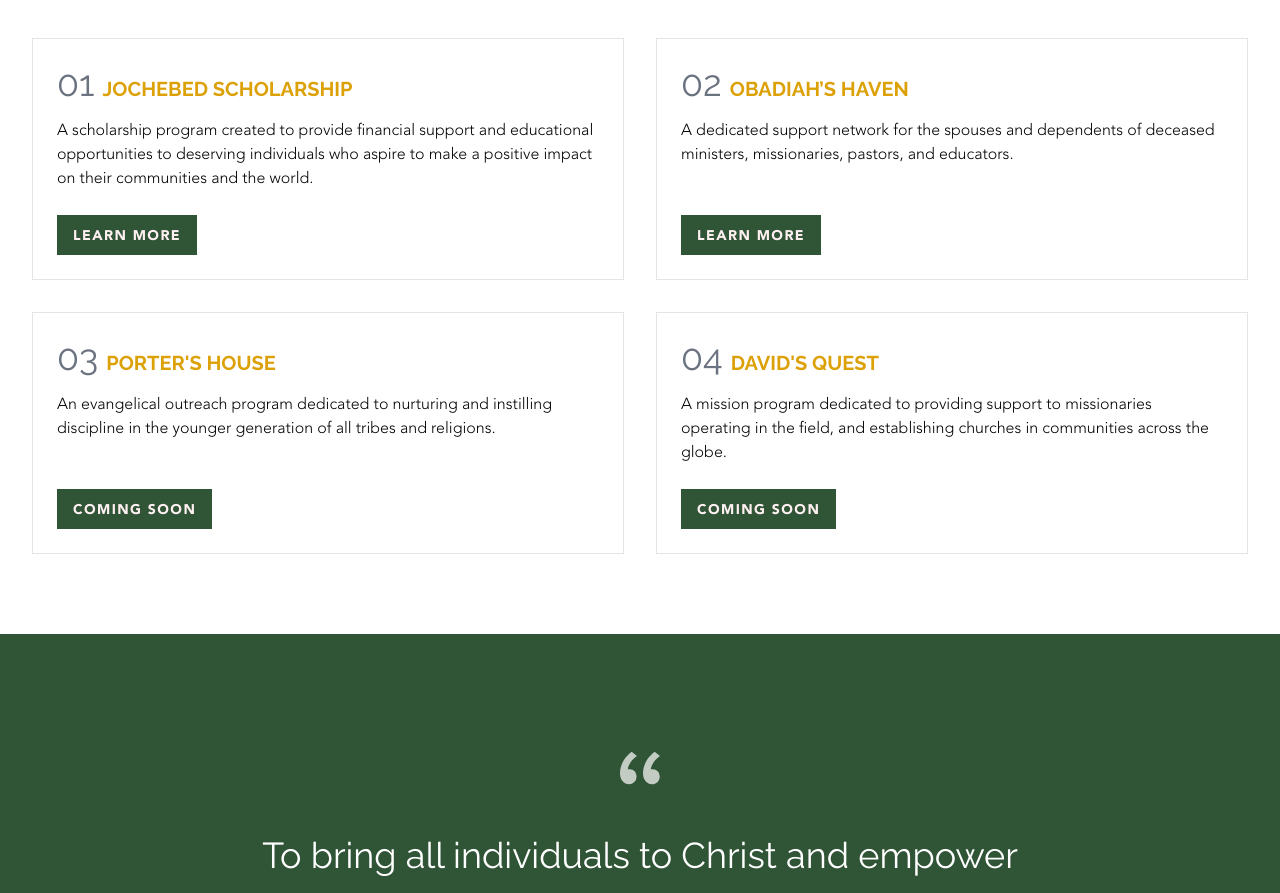
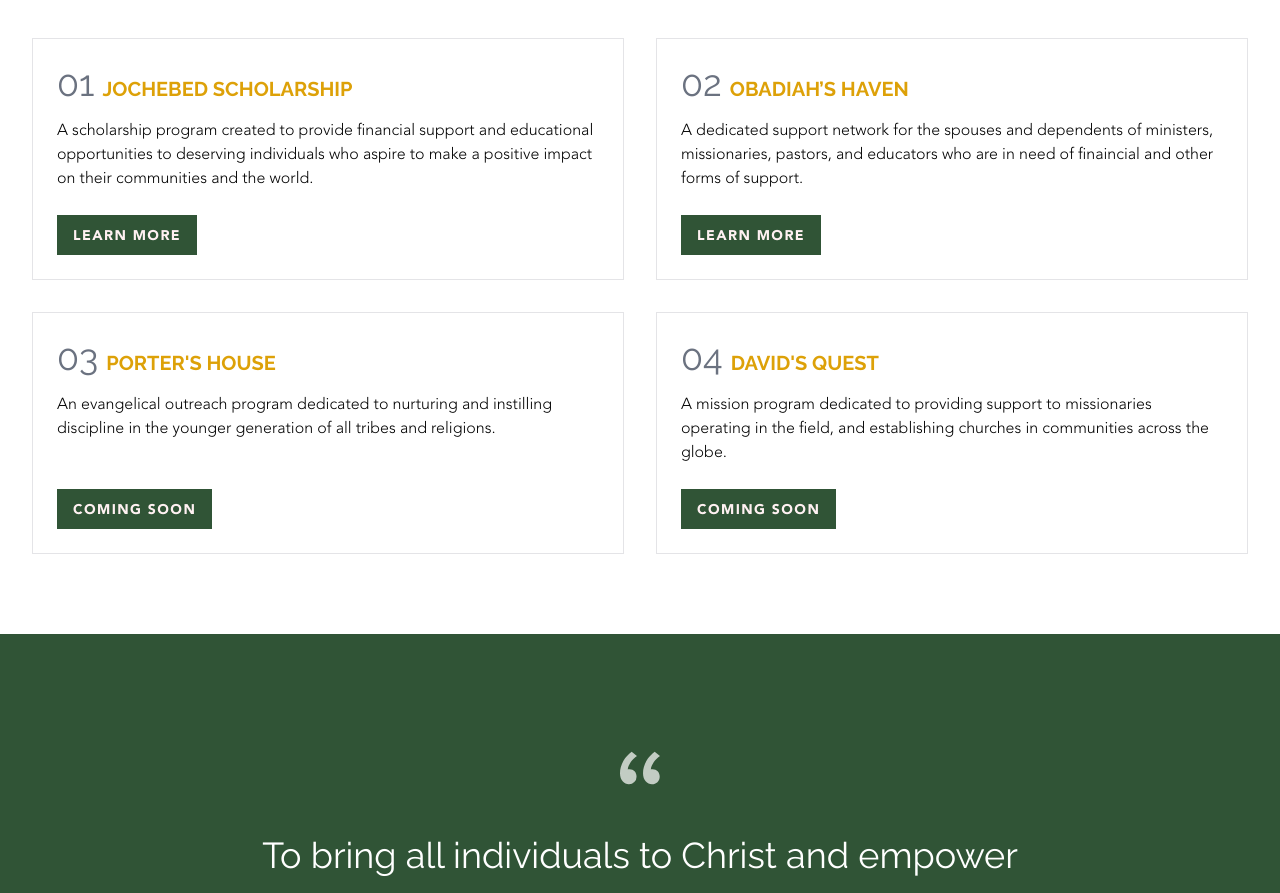
Before and after one commit to tunjioye/jochebed-foundation, a Next.js app: page / in a window 1280 px wide. Shown: the part 1062-1955 px from the top of the page. Built offline with nearby package versions, Linux system fonts and the light colour scheme.

Commit message:
UPDATE : description for Obadiah’s Haven

```diff
--- a/src/app/page-components/ways-we-help.tsx
+++ b/src/app/page-components/ways-we-help.tsx
@@ -15,7 +15,7 @@ const WAYS_TO_HELP = [
   {
     title: "Obadiah’s Haven",
     description:
-      "A dedicated support network for the spouses and dependents of deceased ministers, missionaries, pastors, and educators.",
+      "A dedicated support network for the spouses and dependents of ministers, missionaries, pastors, and educators who are in need of finaincial and other forms of support.",
     link: "https://opencollective.com/jochebedfoundation/projects/obadiahs-watch",
   },
   {
```
